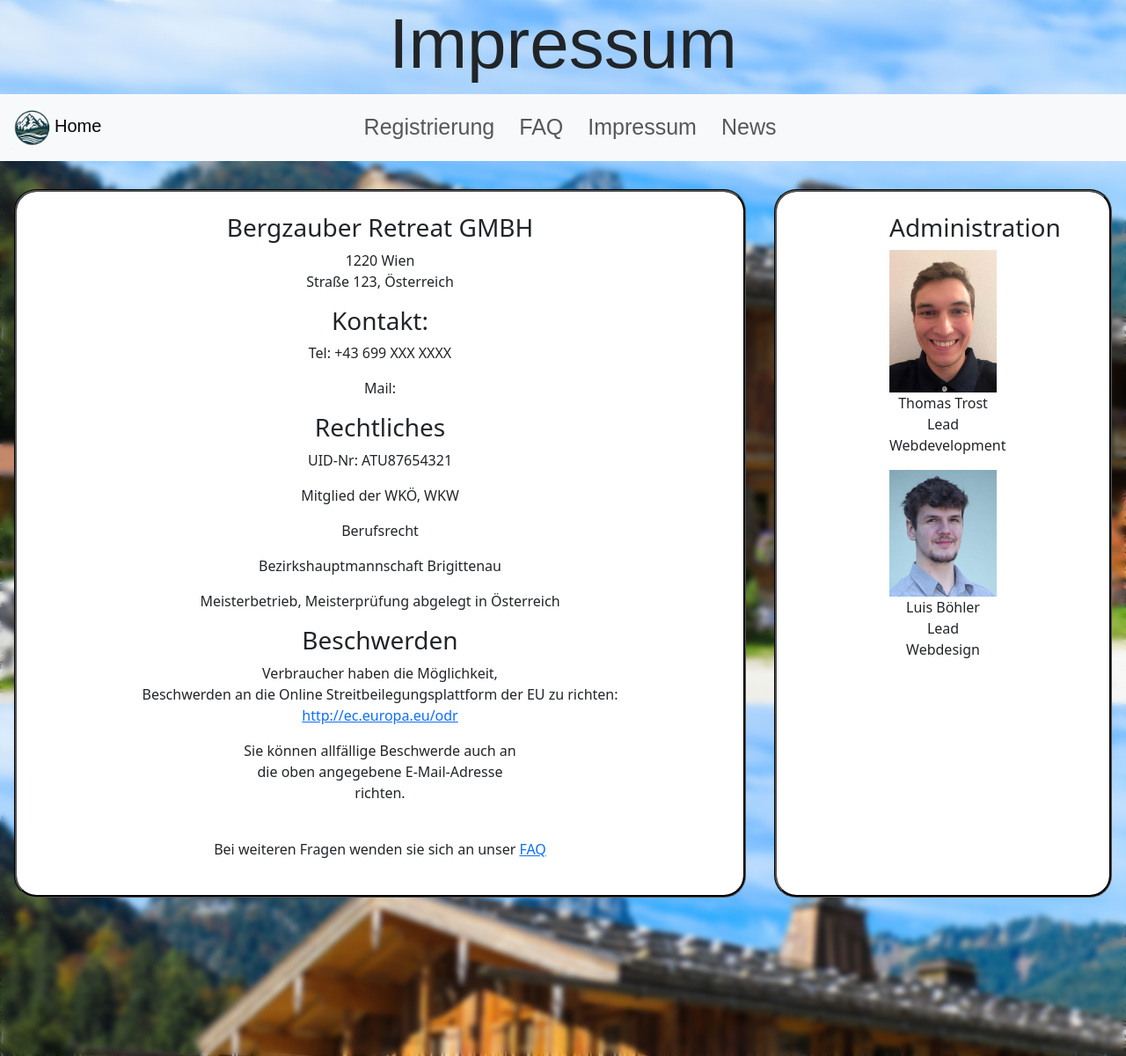
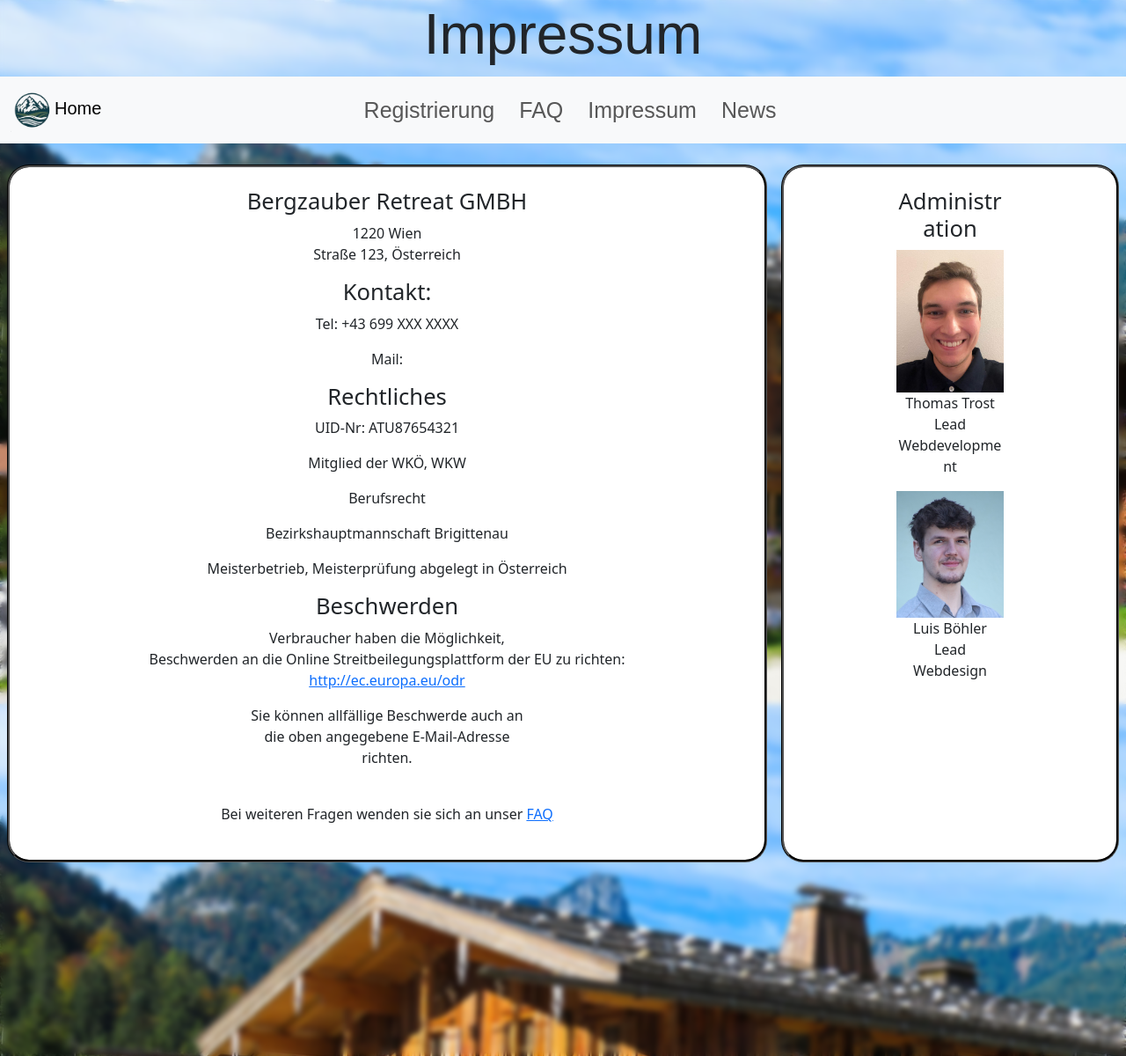
Before and after one commit to ShadyMate/Bergzauber_Retreat, a PHP site: page /webtechnologie/impressum.php in a window 1280 px wide. Shown: the whole page at 88% size. Run offline with PHP 8.4, Linux system fonts and the light colour scheme.

Commit message:
Responsive design und so

```diff
--- a/WEB_Hotel_Böhler_Trost/css/stylesheet.css
+++ b/WEB_Hotel_Böhler_Trost/css/stylesheet.css
@@ -36,12 +36,14 @@ body {
     backdrop-filter: blur(3px);
 }
 .maintitle{
-    font-size: 7em;
+    font-size: 7vw;
 }
 .title{
-     font-size: 5em;
+     font-size: 5vw;
  }
-
+.secondary-title{
+    font-size: 2vw;
+}
 aside{
     float: right;
     text-align: center;
@@ -122,5 +124,8 @@ footer {
 }
 
 .bildrand {
-    border: 2px solid black;
+    border: 3px solid black;
 }
+article{
+    background-color: white;
+}
--- a/WEB_Hotel_Böhler_Trost/includes/impressum.php
+++ b/WEB_Hotel_Böhler_Trost/includes/impressum.php
@@ -13,13 +13,15 @@ session_start();
       }
       #main-body{
           width: 70%;
-          margin: 1em;
+          margin: 0.5em;
       }
       #sidebar{
           width: 30%;
           display: flex;
           flex-direction: column;
-          margin: 1em;
+          overflow-wrap: break-word;
+          max-height: 138vh;
+          margin: 0.5em;
       }
       .split{
           display: flex;
@@ -39,17 +41,17 @@ include "nav.php";
 ?>
 <div class="split">
     <form class="text-center" id="main-body">
-    <h3>Bergzauber Retreat GMBH</h3>
+    <h3 class="secondary-title">Bergzauber Retreat GMBH</h3>
     <section>
         <p>1220 Wien <br>
         Straße 123, Österreich </p>
     </section>
-    <h3>Kontakt:</h3>
+    <h3 class="secondary-title">Kontakt:</h3>
     <section>
         <p>Tel: +43 699 XXX XXXX</p>
         <p>Mail: </p>
     </section>
-  <h3>Rechtliches</h3>
+  <h3 class="secondary-title">Rechtliches</h3>
     <section>
         <p>UID-Nr: ATU87654321</p>
         <p>Mitglied der WKÖ, WKW</p>
@@ -57,7 +59,7 @@ include "nav.php";
         <p>Bezirkshauptmannschaft Brigittenau</p>
         <p>Meisterbetrieb, Meisterprüfung abgelegt in Österreich</p>
     </section>
-    <h3>Beschwerden</h3>
+    <h3 class="secondary-title">Beschwerden</h3>
     <section>
         <p>Verbraucher haben die Möglichkeit,<br>
         Beschwerden an die Online Streitbeilegungsplattform der EU zu richten:<br>
@@ -74,7 +76,7 @@ include "nav.php";
     </form>
     <form class="text-center" id="sidebar">
         <aside>
-            <h3>Administration</h3>
+            <h3 class="secondary-title">Administration</h3>
             <img class="picture" src="../res/img/Thomas.jpg" alt="Thomas Trost" height=auto width=auto>
             <p>Thomas Trost<br>Lead Webdevelopment</p>
             <img class="picture" src="../res/img/Luis.jpeg" alt="Luis Böhler" height=auto width=auto>
```
Also changed, not shown: WEB_Hotel_Böhler_Trost/includes/news.php (+3 -6 lines), WEB_Hotel_Böhler_Trost/uploads/news/SpaImage.jpeg (added).
